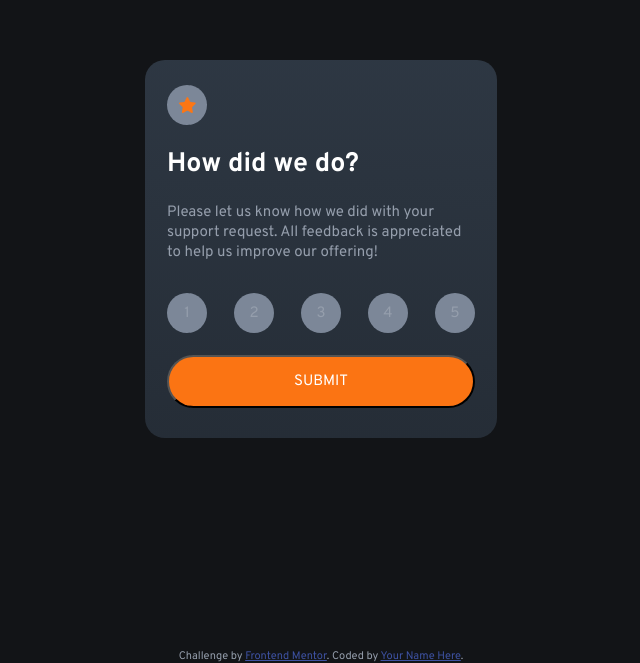
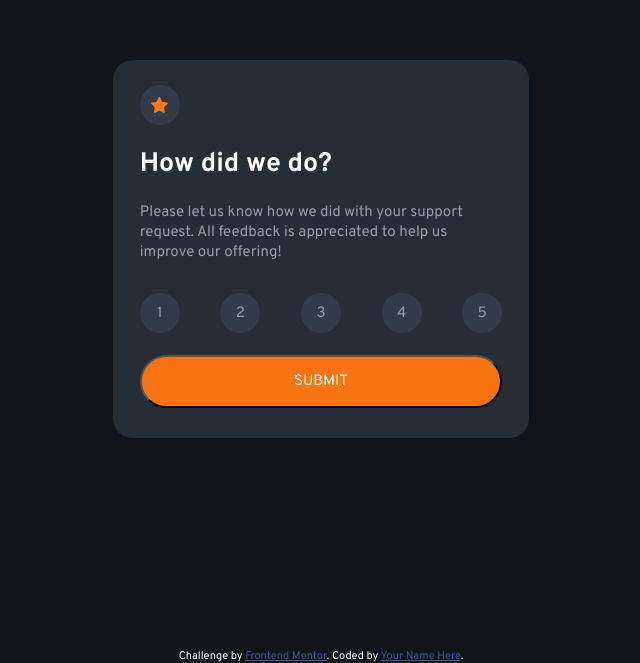
Before and after one commit to TJRelly/Interactive-rating-component, a plain HTML site: page index.html in a window 1280 px wide. Shown: the part 151-814 px from the top of the page, without its empty margins (319-959 px from the left). Drawn offline with Linux system fonts and the light colour scheme.

Commit message:
updated buttons

```diff
--- a/css/style.css
+++ b/css/style.css
@@ -27,7 +27,7 @@ svg {
     --white: hsl(0, 0%, 100%);
     --light-grey: hsl(217, 12%, 63%);
     --medium-grey: hsl(216, 12%, 54%);
-    --medium-blue: hsl(213, 19%, 22%);
+    --medium-blue: hsl(213, 19%, 24%);
     --dark-blue: hsl(213, 19%, 18%);
     --very-dark-blue: hsl(216, 12%, 8%);
 
@@ -71,8 +71,8 @@ main {
 
 .rate-us {
     max-width: 22rem;
-    background: linear-gradient(var(--medium-blue), var(--dark-blue));
-    padding: 1.5625rem 1.375rem 1.875rem;
+    background: var(--dark-blue);
+    padding: 1.5625rem 1.675rem 1.875rem;
     border-radius: 1.25rem;
 }
 
@@ -93,10 +93,10 @@ main {
     border-radius: 50%;
     aspect-ratio: 1/1;
     width: 2.5rem;
-    background: var(--medium-grey);
+    background: var(--medium-blue);
 }
 
-.circle:hover {
+.flex-group .circle:hover {
     background: var(--orange);
     color: var(--white);
     cursor: pointer;
@@ -119,4 +119,23 @@ button:hover {
     display: none;
 }
 
+.attribution {
+    position: absolute;
+    font-size: 11px;
+    color: var(--white);
+    width: 100%;
+    text-align: center;
+    bottom: 10%;
+  }
+
+  .attribution a {
+    color: var(--orange);
+  }
+
+@media (min-width: 600px) {
+    .rate-us {
+        max-width: 26rem;
+    }
+}
+
 /*********** Media *********/
```
